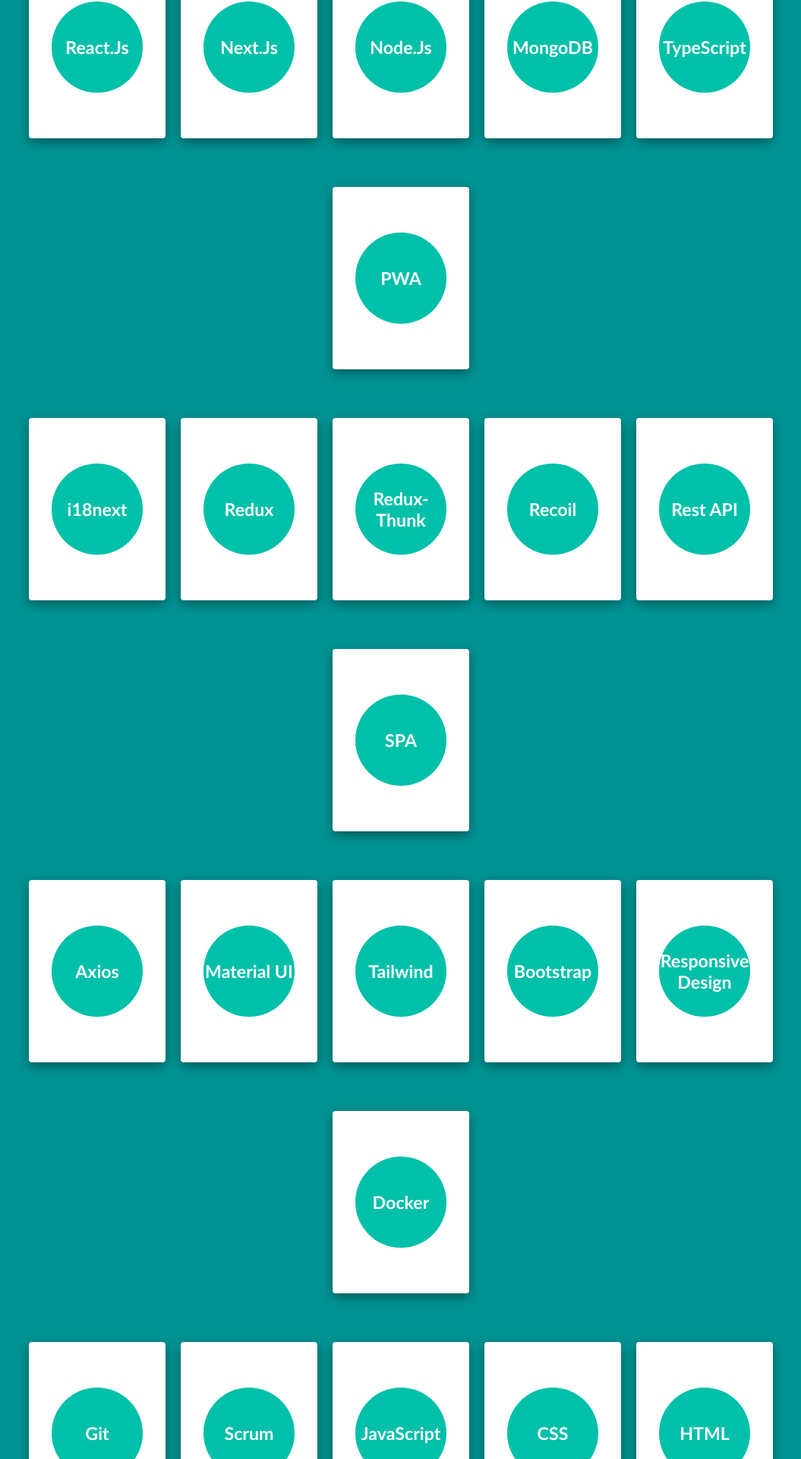
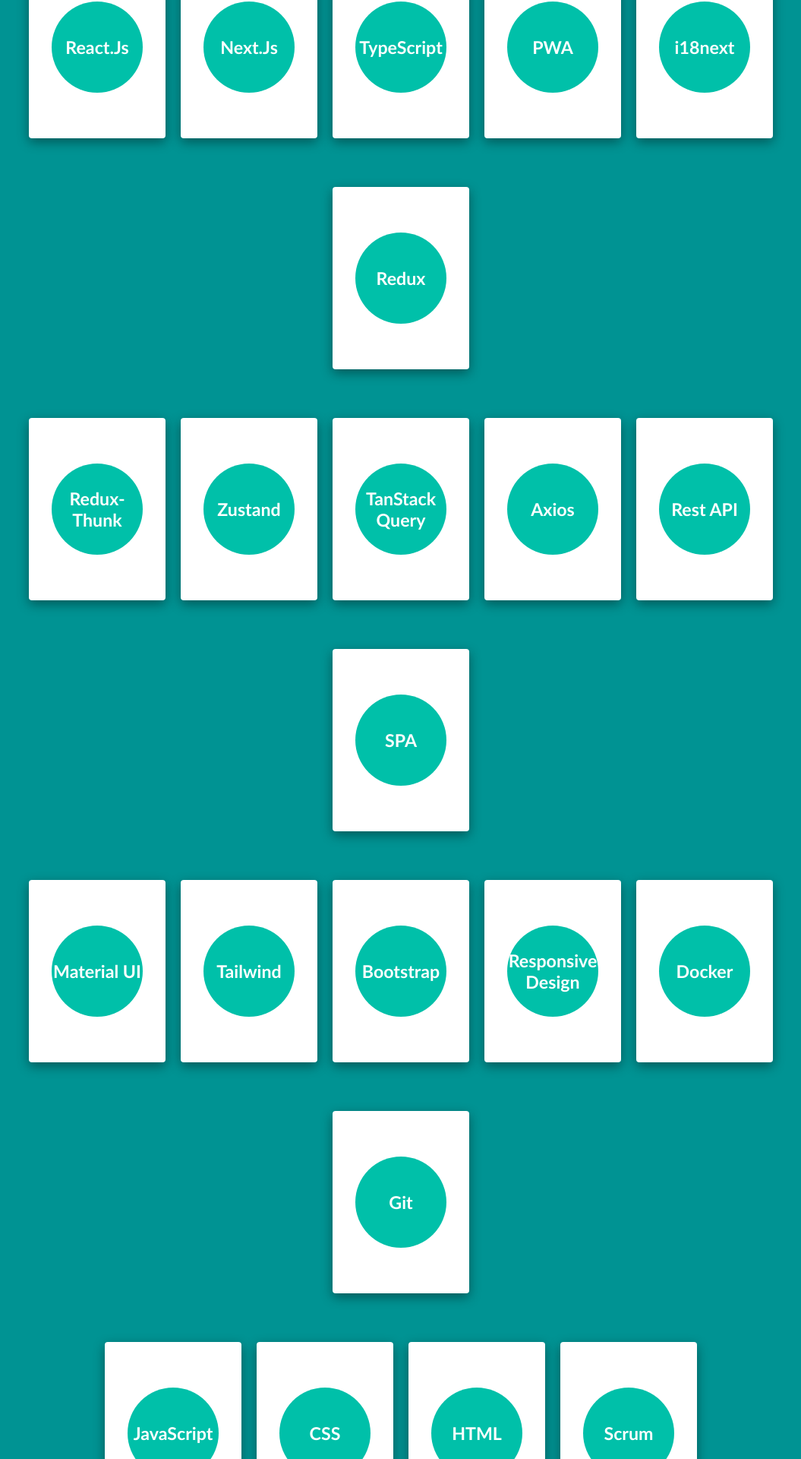
Before and after one commit to sina-olfati/sina-olfati-site, a React (Create React App) app: page /sina-olfati-site/resume in a window 1280 px wide. Shown: the part 811-2731 px from the top of the page at 76% size, without its empty margins (112-1167 px from the left). Built offline with nearby package versions, Linux system fonts and the light colour scheme; a web font is replaced by a local one.

Commit message:
resume-skills: made array for skills

```diff
--- a/src/components/resume/skills/Skills.tsx
+++ b/src/components/resume/skills/Skills.tsx
@@ -10,6 +10,13 @@ import Cards from './Cards'
 import reveal from '../../../assets/js/reveal';
 import '../../../assets/css/reveal.css'
 window.addEventListener('scroll', reveal)
+
+// 22 elements
+const skills = ["React.Js", "Next.Js", "TypeScript",
+"PWA", "i18next", "Redux", "Redux-Thunk", "Zustand",
+"TanStack Query", "Axios", "Rest API", "SPA", "Material UI",
+"Tailwind", "Bootstrap", "Responsive Design", "Docker",
+"Git", "JavaScript", "CSS", "HTML", "Scrum"]
 
 
 
@@ -30,12 +37,14 @@ const Skills = () => {
     <div className='skills-container' >
       <div className='skills-sub-container'>
         <h1 lang={language}>{t("resume-skills")}</h1>
+
         <div className='skills-cards-container reveal'>
-            <Cards skills={["React.Js", "Next.Js", "Node.Js", "MongoDB", "TypeScript", "PWA"]} />
-            <Cards skills={["i18next", "Redux", "Redux-Thunk", "Recoil", "Rest API", "SPA",]} />
-            <Cards skills={["Axios", "Material UI", "Tailwind", "Bootstrap", "Responsive Design", "Docker"]} />
-            <Cards skills={["Git", "Scrum", "JavaScript", "CSS", "HTML"]} />
+            <Cards skills={skills.slice(0, 6)} />
+            <Cards skills={skills.slice(6, 12)} />
+            <Cards skills={skills.slice(12, 18)} />
+            <Cards skills={skills.slice(18, 22)} />
         </div>
+
       </div>
     </div>
   )
```
